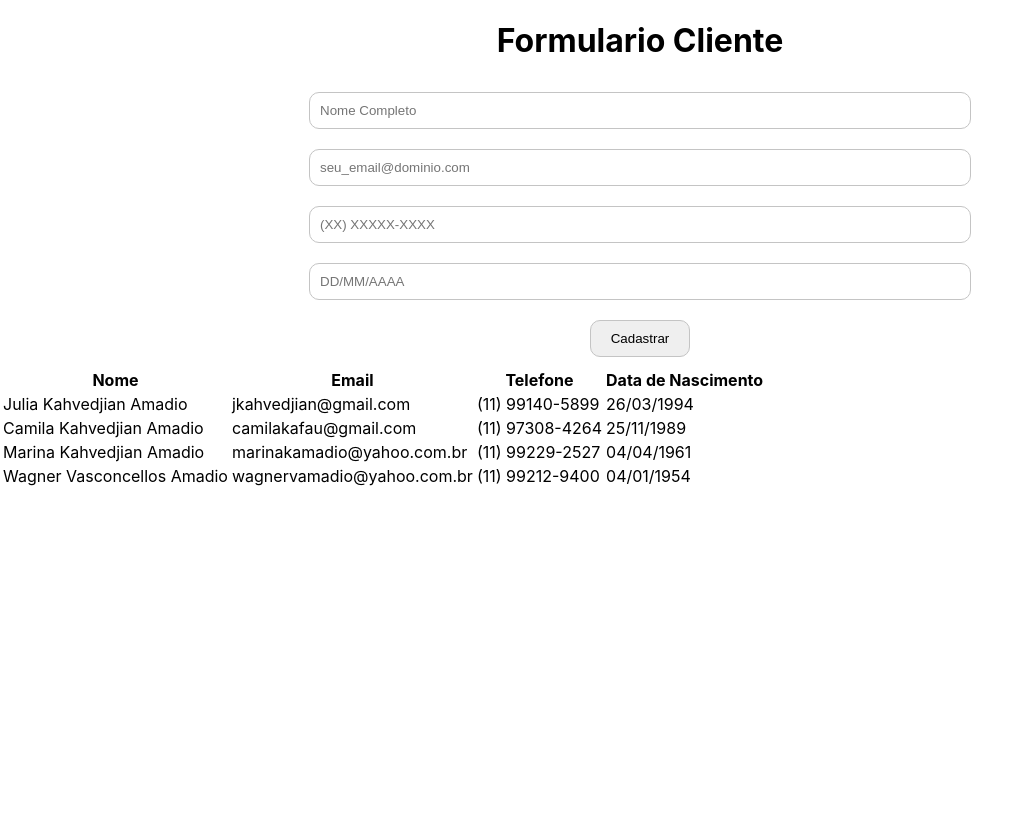
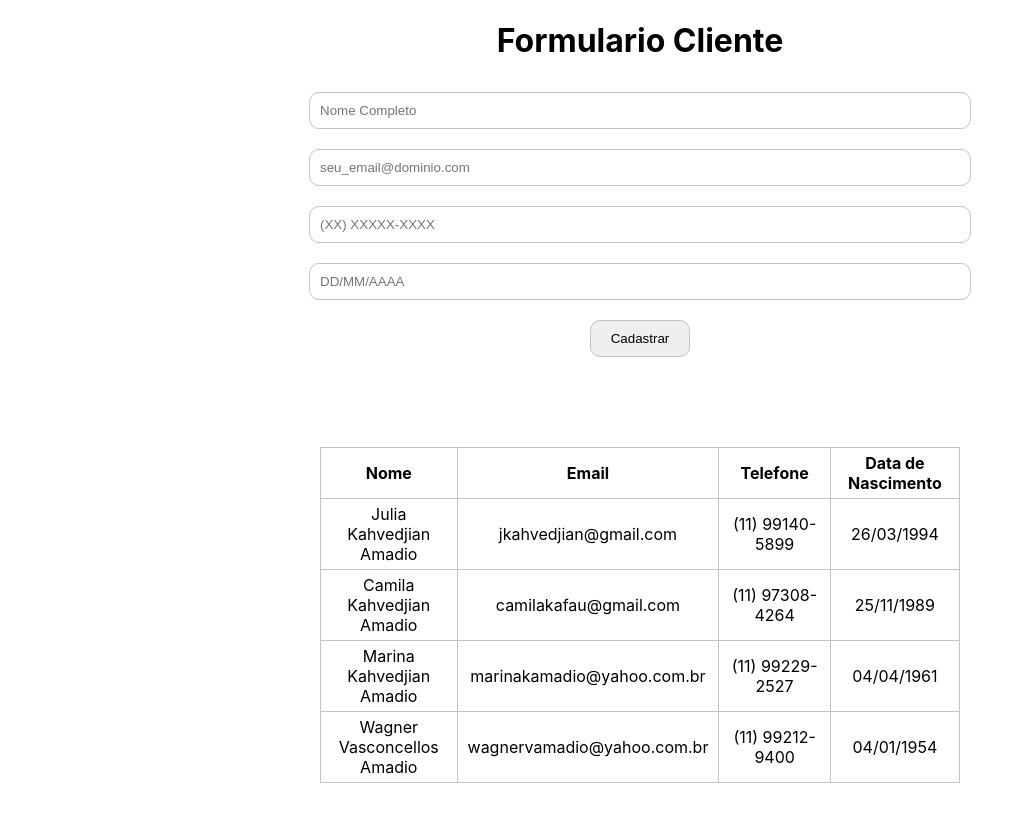
Before and after one commit to JKAmadio/hiringcoders_desafio02_cadastros, a React (Create React App) app: page / in a window 1280 px wide. Shown: the top 822 px of the page, without its empty margins (0-1031 px from the left). Before the commit the page ends 800 px from the top, so only its background shows below. Built offline with nearby package versions, Linux system fonts and the light colour scheme.

Commit message:
Tabela Cliente - estilizada

```diff
--- a/src/views/components/tabClientes/index.js
+++ b/src/views/components/tabClientes/index.js
@@ -1,3 +1,4 @@
+import * as S from './styled';
 import { useState, useEffect } from "react";
 
 function TabelaClientes() {
@@ -27,32 +28,32 @@ function TabelaClientes() {
 	}, [])
 
 	return (
-		<div>
-			<table>
+		<S.TabelaContainer>
+			<S.TabelaClientes>
 				<thead>
 					<tr>
-						<th>Nome</th>
-						<th>Email</th>
-						<th>Telefone</th>
-						<th>Data de Nascimento</th>
+						<S.TabelaHeader>Nome</S.TabelaHeader>
+						<S.TabelaHeader>Email</S.TabelaHeader>
+						<S.TabelaHeader>Telefone</S.TabelaHeader>
+						<S.TabelaHeader>Data de Nascimento</S.TabelaHeader>
 					</tr>
 				</thead>
 				<tbody>
 					{
-							data && data.length > 0 && data.map((item) => {
-								return(
+						data && data.length > 0 && data.map((cliente) => {
+							return (
 								<tr>
-										<td>{item.nome}</td>
-										<td>{item.email}</td>
-										<td>{item.telefone}</td>
-										<td>{item.dataNascimento}</td>
+									<S.TabelaCelulas>{cliente.nome}</S.TabelaCelulas>
+									<S.TabelaCelulas>{cliente.email}</S.TabelaCelulas>
+									<S.TabelaCelulas>{cliente.telefone}</S.TabelaCelulas>
+									<S.TabelaCelulas>{cliente.dataNascimento}</S.TabelaCelulas>
 								</tr>
 							)
 						})
 					}
 				</tbody>
-			</table>
-		</div>
+			</S.TabelaClientes>
+		</S.TabelaContainer>
 	);
 }
 
--- a/src/views/components/tabClientes/styled.js
+++ b/src/views/components/tabClientes/styled.js
@@ -0,0 +1,23 @@
+import styled from "styled-components";
+
+export const TabelaContainer = styled.div`
+	width: 50%;
+	margin: 10vh auto;
+`
+
+export const TabelaClientes = styled.table`
+	border-collapse: collapse;
+	width: 100%;
+`
+
+export const TabelaHeader = styled.th`
+	border: 1px solid #c4c4c4;
+	padding: 5px;
+	`
+
+export const TabelaCelulas = styled.td`
+	border: 1px solid #c4c4c4;
+	padding: 5px 10px;
+	width: 25%;
+	text-align: center;
+`
```
Lines whose indentation alone changed are shown as unchanged.
